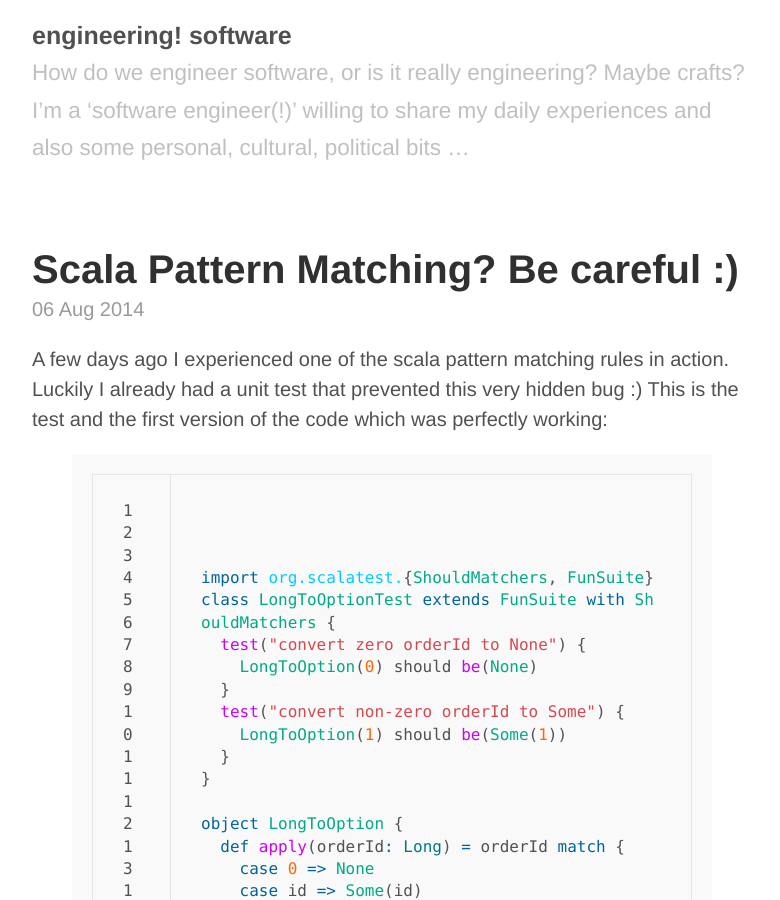
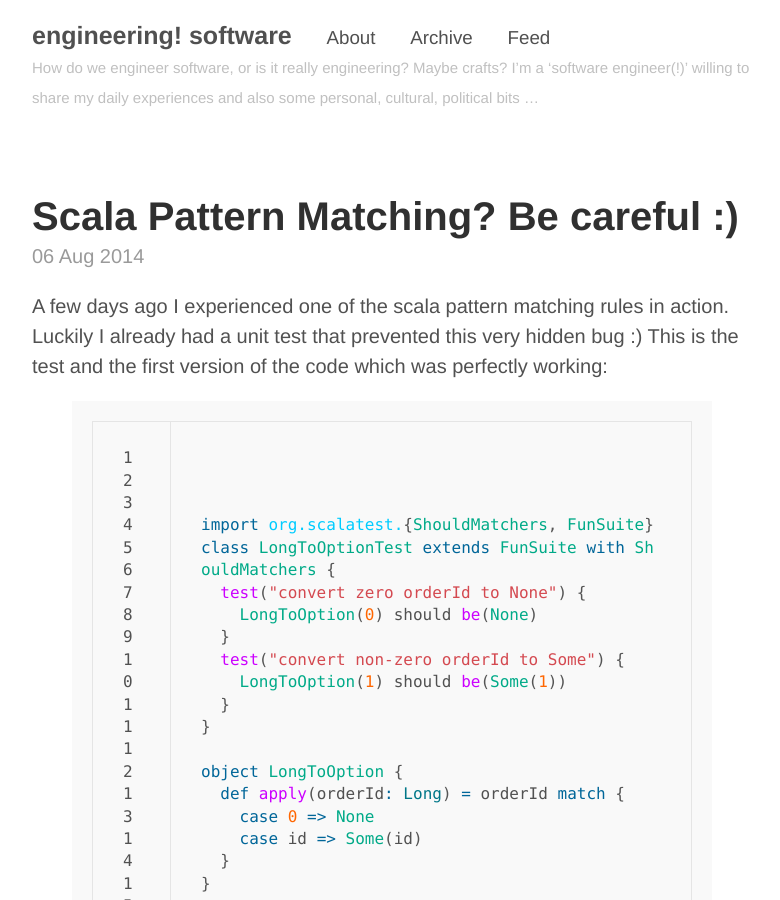
Before and after one commit to bekiroguz/bekiroguz.github.io, a Jekyll site: the page built from _posts/2014-08-06-scala-pattern-matching.md, in a window 1280 px wide and 900 px high. Shown: the whole window, without its empty margins (248-1028 px from the left). Built offline with Jekyll 4.4.1, drawn with Linux system fonts in a browser that asks for light colours; Markdown is read by kramdown in place of the engine named in the settings.

Commit message:
adding comments, ga, and archive

```diff
--- a/CNAME
+++ b/CNAME
@@ -1 +1 @@
-demo.getpoole.com
+boguz.github.io
--- a/_config.yml
+++ b/_config.yml
@@ -24,3 +24,8 @@ github:
 
 # Time Zone
 timezone:         Europe/Amsterdam
+
+pages_list:
+  About: '/about'
+  Archive: '/archive'
+  Feed: '/atom.xml'
--- a/_layouts/default.html
+++ b/_layouts/default.html
@@ -2,6 +2,7 @@
 <html lang="en">
 
   {% include head.html %}
+  {% include google_analytics.html %}
 
   <body>
 
@@ -9,15 +10,22 @@
       <div class="masthead">
         <h3 class="masthead-title">
           <a href="{{ site.baseurl }}" title="Home">{{ site.title }}</a>
+          {% for page in site.pages_list %}
+          &nbsp;&nbsp;&nbsp;
+          <small><a href="{{ page[1]  }}">{{ page[0] }}</a></small>
+          {% endfor %}
         </h3>
-        <h2 class="masthead-title">
+
+        <div class="masthead-title">
           <small>{{ site.tagline }}</small>
-        </h2>
+        </div>
       </div>
 
-      {{ content }}
+        {{ content }}
 
-      <div class="footer">
+        {% include comments.html %}
+
+       <div class="footer">
         <p>
           &copy; {{ site.time | date: '%Y' }}. All rights reserved.
         </p>
```
Also changed, not shown: _includes/head.html (+0 -11 lines), _posts/2014-08-06-scala-pattern-matching.md (+1 -0 lines).
